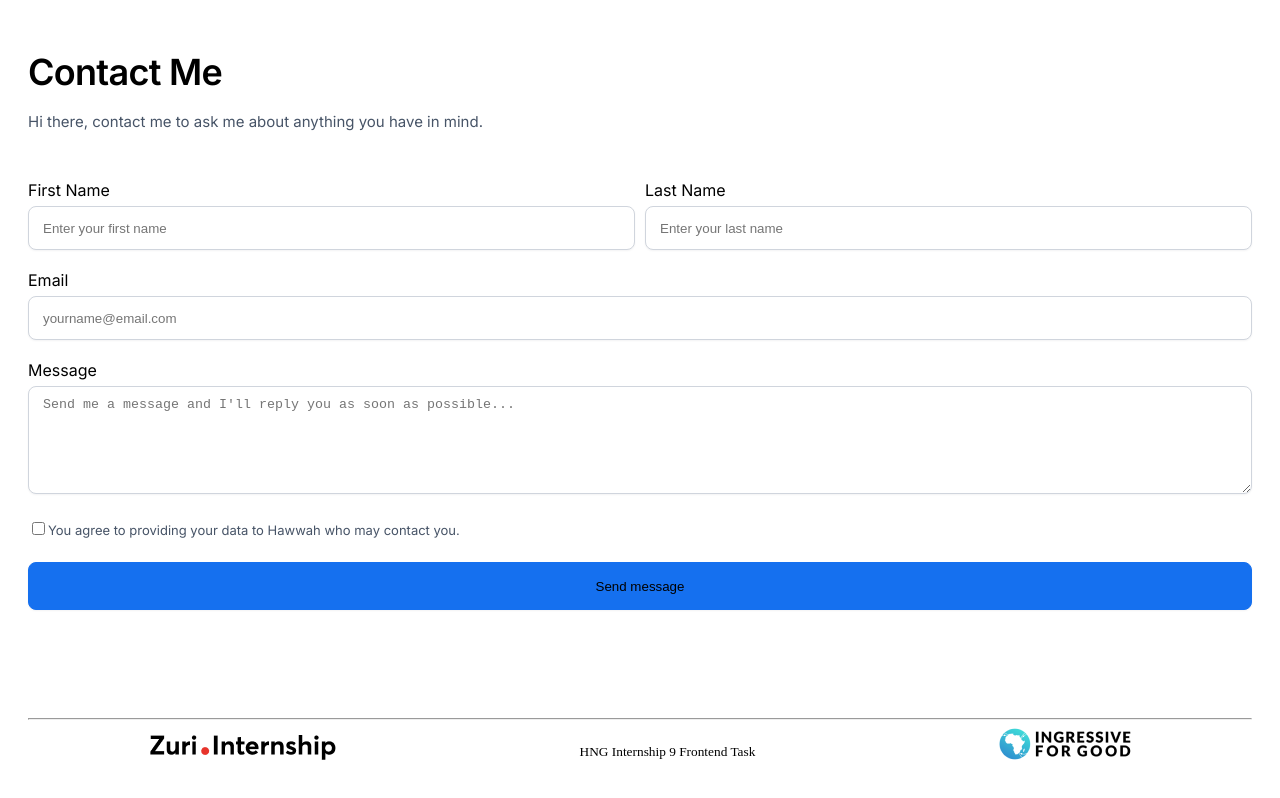
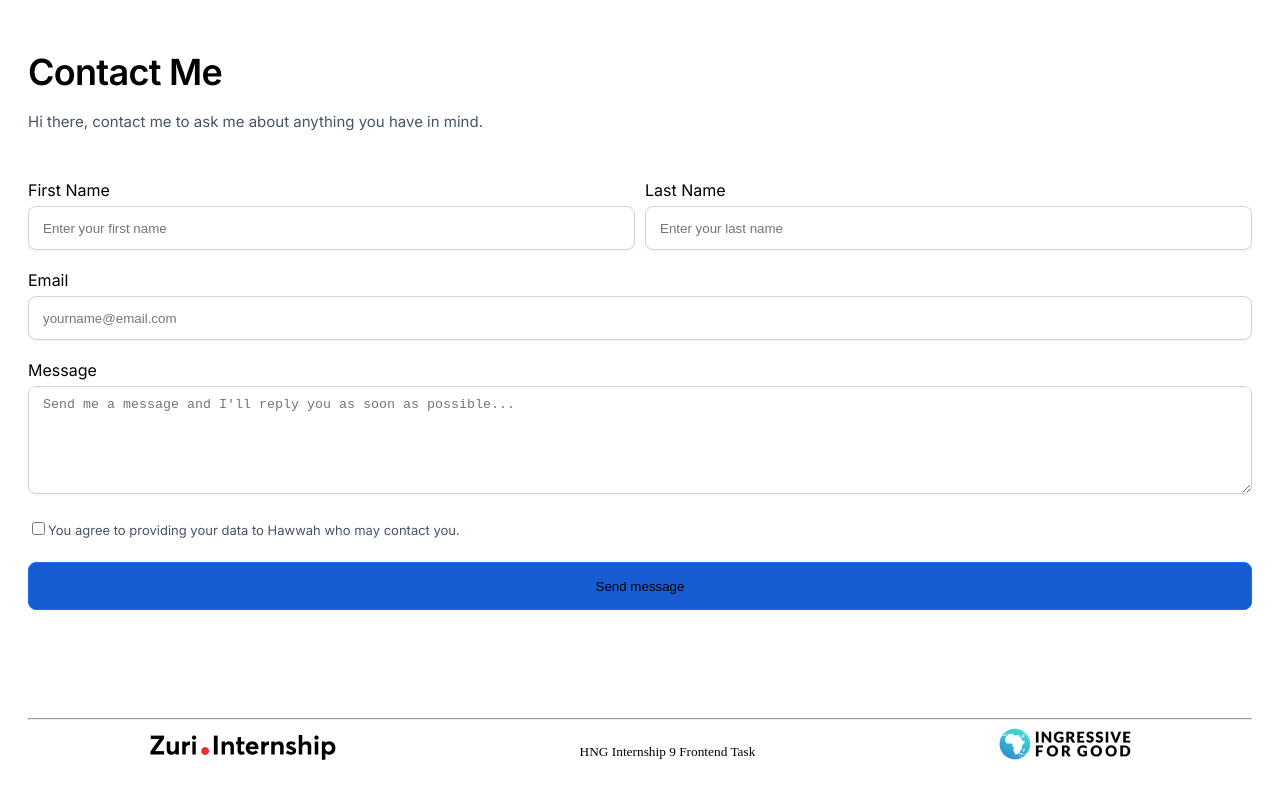
Before and after one commit to Hawwah07/Zuri-Assignment, a React (Create React App) app: page /contact in a window 1280 px wide. In both pictures the pointer is over the button "Send message". Shown: the top 798 px of the page. Built offline with nearby package versions, Linux system fonts and the light colour scheme.

Commit message:
style: styled the button

```diff
--- a/src/style.css
+++ b/src/style.css
@@ -194,6 +194,13 @@ border-radius: 8px;
 margin-bottom: 100px;
 }
 
+#btn__submit:hover {
+  background: #175CD3;
+}
+#btn__submit:active {
+  background: #B2DDFF;
+}
+
 .contact-h1 {
   font-family: 'Inter';
   font-style: normal;
```
